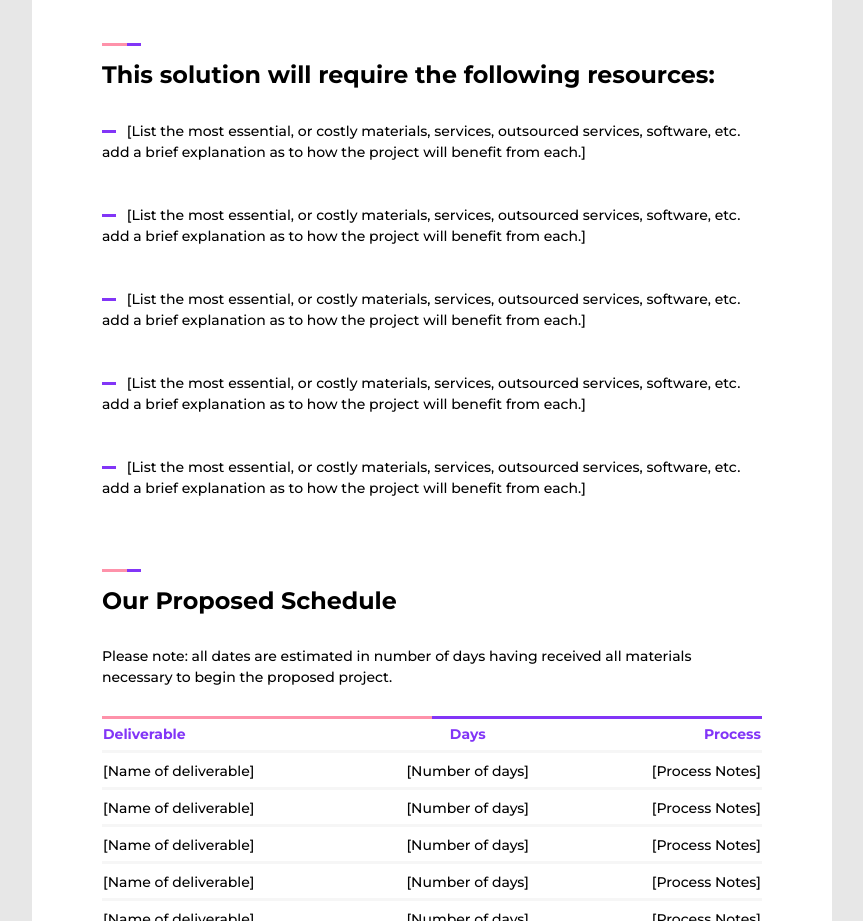
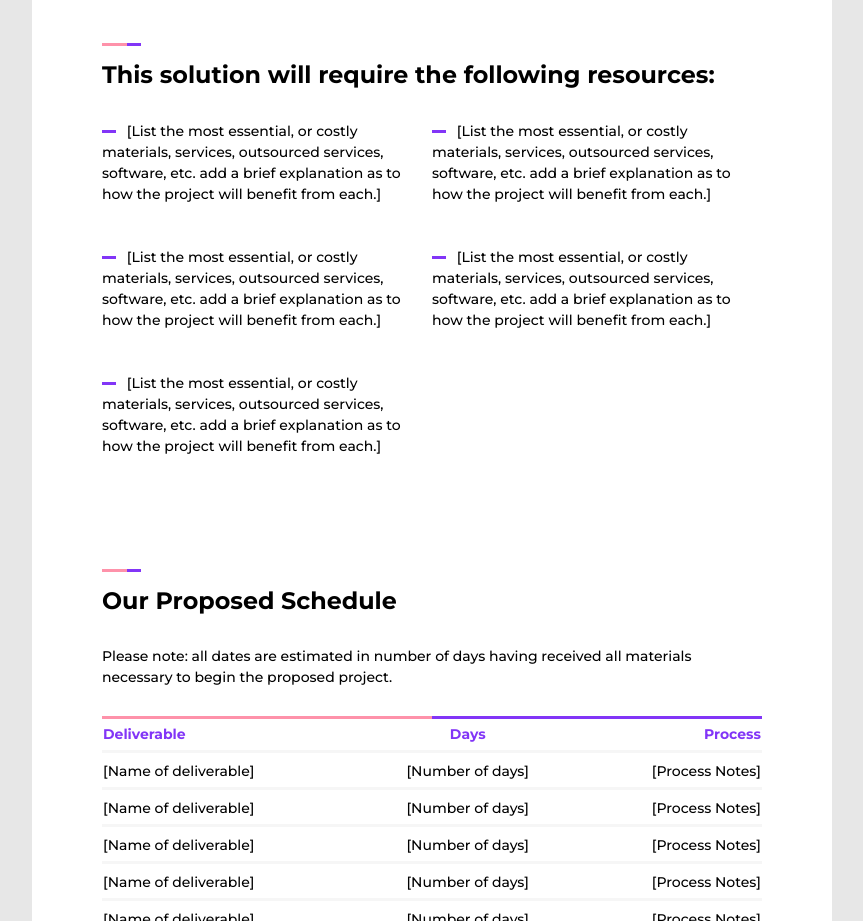
Before and after one commit to zaxwebs/project-proposal, a plain HTML site: page index.html in a window 1280 px wide. Shown: the part 1360-2281 px from the top of the page, without its empty margins (208-1071 px from the left). Drawn offline with Linux system fonts and the light colour scheme.

Commit message:
Updated solutions section

```diff
--- a/index.html
+++ b/index.html
@@ -82,7 +82,7 @@
         </section>
         <section>
           <h2>This solution will require the following resources:</h2>
-          <ul class="col-2">
+          <ul class="split">
             <li>
               [List the most essential, or costly materials, services,
               outsourced services, software, etc. add a brief explanation as to
```
